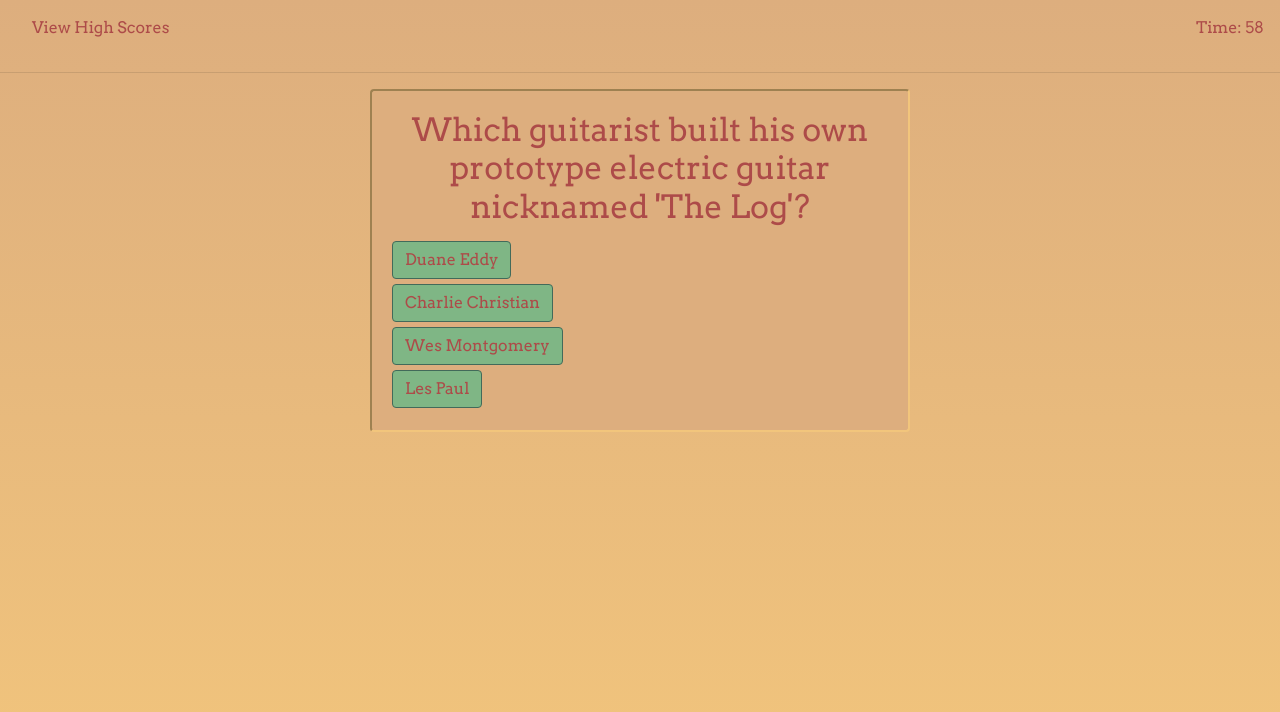
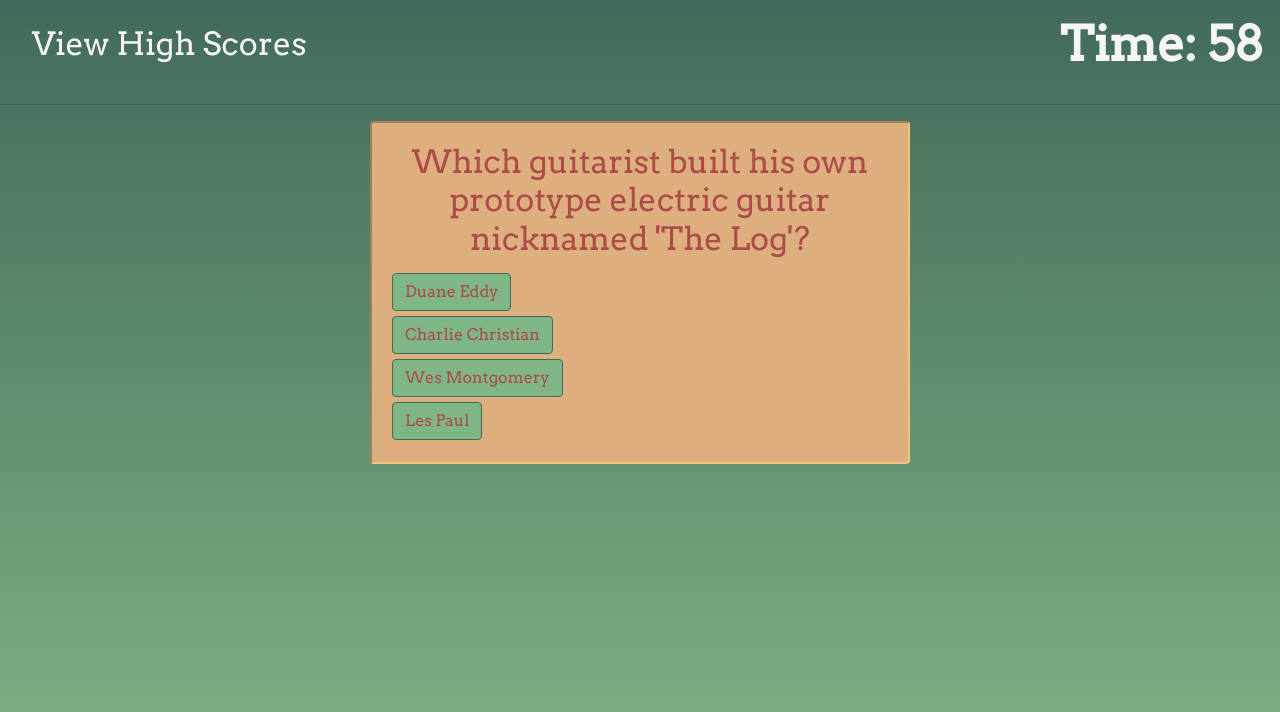
Before and after one commit to acruhf/Timed-Quiz, a plain HTML site: page index.html in a window 1280 px wide. Both pictures are taken after a click on the button "Start". Drawn offline with nearby package versions, Linux system fonts and the light colour scheme.

Commit message:
style changes and markup

```diff
--- a/script.js
+++ b/script.js
@@ -30,7 +30,8 @@ var secondsLeft = 60;
 var timerInterval;
 var highscores = [];
 var userInitials;
-var userScore;
+var userScore
+
 //Question Set
 var questionSet = [
     {
@@ -70,12 +71,12 @@ var questionSet = [
         "answer": "1"
       },
     {
-      "question": "Which Electric Guitar Pickup was invented by Seth Lover in 1955?",
+      "question": "Which Electric Guitar is shaped like a Triangle?",
 
-        "button1": "P-90",
-        "button2": "P.A.F. Humbucker",
-        "button3": "Filtertron",
-        "button4": "Wide-Range Humbucker",
+        "button1": "Stratocaster",
+        "button2": "Flying V",
+        "button3": "ES-335",
+        "button4": "Jazzmaster",
         "answer": "2"
     }
 
@@ -83,11 +84,11 @@ var questionSet = [
 
 
 
-// Retrieve questions and fill in the Question Content Card
+// Function to retrieve questions and fill in the Quiz Card
 function getQuestion (){
   if (i === questionSet.length){
+      showFinalResults();
       clearInterval(timerInterval);
-      showFinalResults();
       return (secondsLeft);
   }
   questionTxt.textContent = questionSet[i].question;
@@ -97,7 +98,7 @@ function getQuestion (){
   btn4.textContent = questionSet[i].button4;
 }
 
-// Function to check the player's guess against the answer for the question
+// Function to check the player's guess against the answer for each question
 function checkAnswer(guess){
   if (guess === questionSet[i].answer){
       correct++;
@@ -108,7 +109,7 @@ function checkAnswer(guess){
   }
   else{
       i++;
-      response.textContent = "Wrong!"
+      response.textContent = "Wrong!";
       secondsLeft = secondsLeft - 15;
       console.log("Seconds Left: "+secondsLeft);
       showResult();
@@ -129,8 +130,9 @@ function showResult(){
   }, 1000);
 }
 
-//Function to show the player's final quiz score in the card for the Results Content
+//Function to show the player's final quiz score
 function showFinalResults(){
+  console.log("show final result hit with seconds left: ",secondsLeft);
   clearInterval(timerInterval);
   userCorrect.textContent = correct;
   if (correct === 0){
@@ -144,7 +146,7 @@ function showFinalResults(){
   result.style.display = "block";
 }
 
-//Function to get the highscores stored in the local storage
+//Function to get the highscores stored in local storage
 function getScores(){
   highscores = JSON.parse(localStorage.getItem("highscores"));
   console.log(highscores);
@@ -177,7 +179,7 @@ function showScores(){
 }
 
 //Function to start the quiz timer
-function startTimer (secondsLeft){
+function startTimer(){
   timerInterval = setInterval(timer, 1000);
 }
 
--- a/style.css
+++ b/style.css
@@ -1,6 +1,6 @@
 
 	body {
-	background-image: linear-gradient(#ddae7e, #F2C57C);
+	background-image: linear-gradient(#426a5a, #7fb685);
 	font-family: Arvo;
 	color: #ad4b49;
     background-repeat: no-repeat;
@@ -17,27 +17,30 @@
 	}
 	/*Navbar Styling*/
 	a {
-	color: #ad4b49;
+	font-size: 2rem;
+	color: whitesmoke;
 	}
 	.justify-content-end {
-		color: #ad4b49;
+		color:whitesmoke;
+	font-size: 3rem;
+	font-weight: bolder;
 	}
 	#time {
 		display: none;
 	}
-	/* Styling for the h1 element in the Code Quiz Intro Jumbotron */
+	/* Jumbotron h1 */
 	.display-4 {
-		font-size: 3rem;
+		font-size: 2rem;
 		color: #ad4b49
 	}
 
-	/* Styling for the Start button in the Code Quiz Intro Jumbotron */
+	/* Jumbotron Start button */
 	#start {
 		padding: 10px 50px;
 		background-color: #7FB685
 	}
 
-	/* Styling for all buttons with the .btn class */
+	/* quiz answer buttons */
 	.btn, .btn:focus, .btn:hover, .btn:active {
 		color: #ad4b49;
 		background-color: #7FB685;
@@ -46,7 +49,7 @@
 		box-shadow: none;
 	}
 
-	/* card */
+	/* quiz card */
 	.card {
 		border-style: inset;
 		border-width: 2px;
@@ -55,24 +58,24 @@
 		color: #ad4b49;
 	}
 
-	/*  hide Questions Content Card */
+	/*  hide Card */
 	#questions {
 		display: none;
 	}
 
 
-	/* Styling to align all of the buttons to the left in the div for the buttons used to answer each question */
+	/* Align answers left in card */
 	.question-btn-container {
 		text-align: left;
 	}
 
-	/* Styling for the buttons used to answer each question */
+	/* question button margins */
 	.question-btn {
 		margin-top: 2.5px;
 		margin-bottom: 2.5px;
 	}
 
-	/* Styling for the button to submit the player's initials */
+	/* initials submit margins */
 	.submit-btn {
 		padding-top: .17rem;
 		padding-bottom: .17rem;
@@ -80,12 +83,12 @@
 		margin-left: .21rem;
 	}
 
-	/* Styling for the div where the player is notified if the answer is correct or wrong */
+	/* wrong/correct response */
 	.response {
 		display: none;
 	}
 
-	/* Styling for the card containing the Code Quiz player's score result */
+	/* quiz end final score card */
 	#result{
 		display:none;
 		background-color: #DDAE7E;
@@ -94,7 +97,7 @@
 		border-color: #f2c57c;
 	}
 
-	/* Styling for the card containing the highscores content */
+	/* leaderboard card */
 	#scores {
 		display: none;
 		background-color: #DDAE7E;
@@ -103,12 +106,12 @@
 		border-color: #f2c57c;
 	}
 
-	/* Styling for the leaderboard ordered list which shows all of the players' highscores */
+	/* leaderboard margins */
 	#leaderBoard{
 		margin-bottom: 10px;
 	}
 
-	/* Styling for each score entry in the leaderboard ordered list */
+	/* leaderboard text */
 	.score{
 		list-style-position: inside;
 		margin-bottom: 2px;
```
